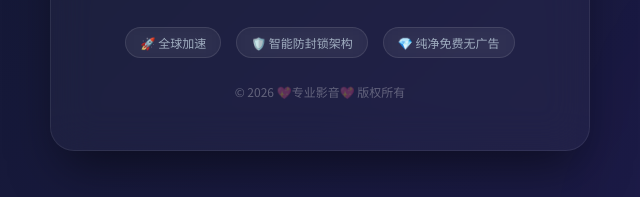
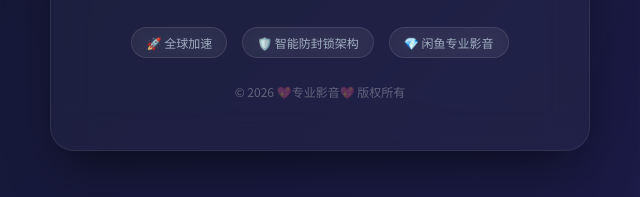
Before and after one commit to kyomomoxia/626, a plain HTML site: page index.html in a window 1280 px wide. Shown: the part 527-724 px from the top of the page, 320-960 px from the left. Drawn offline with Linux system fonts and the light colour scheme.

Commit message:
Update index.html

```diff
--- a/index.html
+++ b/index.html
@@ -233,7 +233,7 @@
         <div class="features">
             <span class="feature-tag">🚀 全球加速</span>
             <span class="feature-tag">🛡️ 智能防封锁架构</span>
-            <span class="feature-tag">💎 纯净免费无广告</span>
+            <span class="feature-tag">💎 闲鱼专业影音</span>
         </div>
 
         <footer>
```
